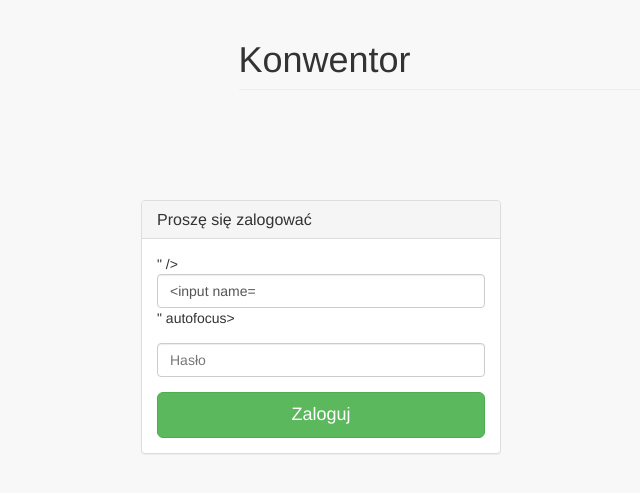
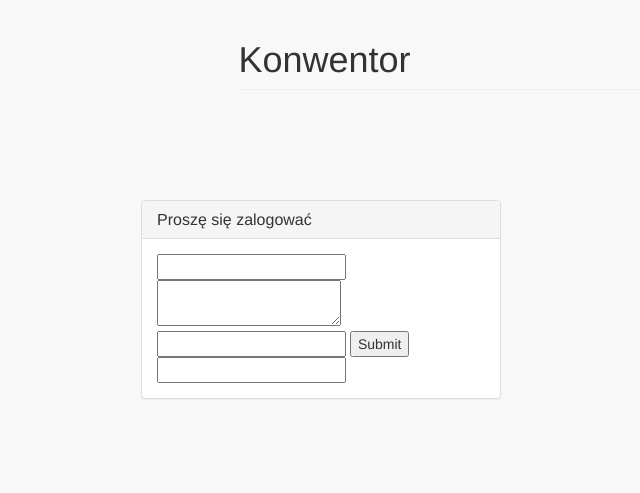
Before and after one commit to socek/konwentor, a Python web app: template src/konwentor/application/templates/auth/login.jinja2 in a window 1280 px wide. Shown: the top 493 px of the page, without its empty margins (319-959 px from the left). Run offline with Jinja, Linux system fonts and the light colour scheme; the template is opened without the code that fills it, so the values that code supplies are empty, except form fields; form fields are guessed from the names that the template uses.

Commit message:
New way of Forms.

```diff
--- a/src/konwentor/application/templates/auth/login.jinja2
+++ b/src/konwentor/application/templates/auth/login.jinja2
@@ -1,5 +1,4 @@
 {% extends "head.jinja2" %}
-{% import 'formskit.jinja2' as FK with context -%}
 
 {% block body %}
     <div class="container">
@@ -15,15 +14,15 @@
                     <div class="panel-heading">
                         <h3 class="panel-title">Proszę się zalogować</h3>
                     </div>
-                    {{FK.FormError(form)}}
+                    {{form.error()|safe}}
                     <div class="panel-body">
-                        {{FK.StartForm(form)}}
+                        {{form.begin()|safe}}
                             <fieldset>
-                                {{FK.LoginText(form, 'email', 'E-mail', 'email', True)}}
-                                {{FK.LoginPassword(form, 'password', 'Hasło',)}}
-                                {{FK.LoginButton(form, 'Zaloguj')}}
+                                {{form.text('email')|safe}}
+                                {{form.password('password')|safe}}
+                                {{form.submit('Zaloguj')|safe}}
                             </fieldset>
-                        {{FK.StopForm()}}
+                        {{form.end()|safe}}
                     </div>
                 </div>
             </div>
--- /dev/null
+++ b/src/konwentor/application/templates/forms/begin.jinja2
@@ -0,0 +1,6 @@
+<form method="post" enctype="multipart/form-data" role="form" {% if action != None -%}
+        action="{{action}}"
+    {%- endif -%}
+    {%- if id %} id="{{id}}"{% endif -%}
+    >
+    <input type="hidden" name="form_name" value="{{name}}" />
--- /dev/null
+++ b/src/konwentor/application/templates/forms/end.jinja2
@@ -0,0 +1 @@
+</form>
--- /dev/null
+++ b/src/konwentor/application/templates/forms/error.jinja2
@@ -0,0 +1,5 @@
+{% if error %}
+    <div class="label label-danger">
+        {{message}}
+    </div>
+{% endif %}
--- /dev/null
+++ b/src/konwentor/application/templates/forms/submit.jinja2
@@ -0,0 +1 @@
+<button type="submit" class="btn btn-lg btn-success">{{label}}</button>
--- a/src/konwentor/application/templates/formskit.jinja2
+++ /dev/null
@@ -1,162 +0,0 @@
-{%- macro StartForm(form, class='', async=False, id=None, enctype=None) -%}
-    <form method="post" enctype="multipart/form-data" class="{{class}}" role="form" {% if form.action != None -%}
-            action="{{form.action}}"
-        {%- endif -%}
-        {%- if id %} id="{{id}}"{% endif -%}
-        {%- if async %} data-async{% endif -%}
-        {%- if enctype %} enctype="{{enctype}}"{% endif -%}
-        >
-        <input type="hidden" name="form_name" value="{{form.name}}" />
-{%- endmacro -%}
-
-{%- macro StopForm() -%}
-    </form>
-{%- endmacro -%}
-
-{%- macro FormError(form) -%}
-    {% if form.error %}
-        <div class="label label-danger">
-            {{form.message}}
-        </div>
-    {% endif %}
-{%- endmacro -%}
-
-{%- macro Text(form, name, disabled=False, class='') -%}
-    <div class="form-group">
-        <label>{{form.get_label(name)}}:</label>
-        {%- if form.get_error(name) %} <div class="label label-danger">{{form.get_message(name)}}</div>{%- endif -%}
-        <input
-            class="form-control"
-            value="{{form.get_value(name)|default('', True)}}"
-            name="{{name}}"
-            id="{{form.name}}_{{name}}"
-            {%- if disabled %} disabled=disabled {% endif -%}
-            >
-    </div>
-{%- endmacro -%}
-
-{%- macro LoginText(form, name, placeholder, type, autofocus=False) -%}
-    <div class="form-group">
-        {%- if form.get_error(name) %} <div class="label label-danger">{{form.get_message(name)}}</div>{%- endif -%}
-        <input
-            class="form-control"
-            placeholder="{{placeholder}}"
-            name="{{name}}"
-            type="{{type}}"
-            value="{{form.get_value(name)|default('', True)}}"
-            {%- if autofocus %} autofocus{% endif -%}
-            >
-    </div>
-{%- endmacro -%}
-
-{%- macro LoginPassword(form, name, placeholder) -%}
-    <div class="form-group">
-        {%- if form.get_error(name) %} <div class="label label-danger">{{form.get_message(name)}}</div>{%- endif -%}
-        <input
-            class="form-control"
-            placeholder="{{placeholder}}"
-            name="{{name}}"
-            type="password">
-    </div>
-{%- endmacro -%}
-
-{%- macro BigText(form, name, disabled=False) -%}
-    <div class="control-group{%- if form[name].error %} error{%- endif -%}">
-        <label class="control-label" for="{{form.name}}_{{name}}">{{form[name].label}}</label>
-        <div class="controls">
-            <textarea
-                id="{{form.name}}_{{name}}"
-                rows="3"
-                name="{{name}}"
-                {%- if disabled %} disabled=disabled {% endif -%}
-            >{{form[name].value|default('', True)}}</textarea>
-            {%- if form[name].error %}
-                <span class="help-inline">{{form[name].message}}</span>
-            {%- endif -%}
-        </div>
-    </div>
-{%- endmacro -%}
-
-{%- macro Password(form, name) -%}
-    <div class="control-group{%- if form[name].error %} error{%- endif -%}">
-        <label class="control-label" for="{{form.name}}_{{name}}">{{form[name].label}}</label>
-        <div class="controls">
-            <input
-                type="password"
-                name="{{name}}"
-                id="{{form.name}}_{{name}}"
-                {%- if disabled %} disabled=disabled {% endif -%}
-                />
-            {%- if form[name].error %}
-                <span class="help-inline">{{form[name].message}}</span>
-            {%- endif -%}
-        </div>
-    </div>
-{%- endmacro -%}
-
-{%- macro Hidden(form, name, id=None) -%}
-    <input type="hidden" name="{{name}}" value="{{form.get_value(name)|default('', True)}}" {%- if id %} id="{{id}}"{% endif -%}>
-{%- endmacro -%}
-
-{%- macro Select(name, description, vars, field=False) -%}
-<div class="line"><div class="description">{{description}}:</div>
-    <select name="{{name}}" id="{{name}}">
-        {% for var in vars -%}
-            <option value="{{var['_id']}}" {%-
-                if form.get_value(name) == var %}selected{%
-            endif -%}>
-            {% if not field %}
-                {{var}}
-            {% else %}
-                {{var[field]}}
-            {% endif %}
-            </option>
-        {%- endfor %}
-    </select>
-</div>
-{%- endmacro -%}
-
-{%- macro Textarea(name, description) -%}
-    <div class="lineBlock{%- if form.data['errors'].has_key(name)%} error{%- endif -%}">
-        {%- if form.data['errors'].has_key(name) -%}{{form.data['errors'][name]}}{%- endif -%}
-        <div class="line"><div class="description">{{description}}:</div> <textarea name="{{name}}">{{form.data['values'][name]}}</textarea></div>
-    </div>
-{%- endmacro -%}
-
-{%- macro Checkbox(name, description) -%}
-    <div class="lineBlock{%- if form.data['errors'].has_key(name)%} error{%- endif -%}">
-        {%- if form.data['errors'].has_key(name) -%}{{form.data['errors'][name]}}{%- endif -%}
-        <div class="line"><div class="description"><input type="checkbox" name="{{name}}" value="___iamcheckbox___"
-            {%- if form.data['values'][name] == True %} checked="checked"{% endif %} /> {{description}}</div></div>
-    </div>
-{%- endmacro -%}
-
-{%- macro CheckboxList(mainname, elements) -%}
-    <input type="hidden" name="[{{mainname}}" value="" />
-    <ul>
-        {% for name, value in elements.items() %}
-            <li>
-                <input type="checkbox" name="[{{mainname}}" value="{{name}}"
-             {%- if name in form.data['values'][mainname] %} checked="checked"{% endif %} />{{value}}
-            </li>
-        {% endfor %}
-    </ul>
-{%- endmacro -%}
-
-{%- macro SubmitButton(form, label) -%}
-    <button type="submit" class="btn btn-lg btn-success">{{label}}</button>
-{%- endmacro -%}
-
-{%- macro LoginButton(form, label) -%}
-    <button type="submit" class="btn btn-lg btn-success btn-block">{{label}}</button>
-{%- endmacro -%}
-
-{%- macro File(form, name) -%}
-    <div class="lineBlock{%- if form.get_error(name) %} error{%- endif -%}">
-        {%- if form.get_error(name) -%}<div class="label label-danger">{{form.get_message(name)}}</div>{%- endif -%}
-        <div class="line">
-            <label for="{{name}}">{{form.get_label(name)}}:</label>
-            <input type="file" name="{{name}}" />
-        </div>
-    </div>
-{%- endmacro -%}
--- a/src/konwentor/auth/controller.py
+++ b/src/konwentor/auth/controller.py
@@ -1,5 +1,6 @@
 from .base_controller import AuthController
 from .forms import LoginForm
+from .helpers import LoginFormHelper
 
 
 class LoginController(AuthController):
@@ -11,8 +12,9 @@ class LoginController(AuthController):
             self.redirect('convent:list')
             return
 
-        self.data['form'] = LoginForm(self.request)
-        if self.data['form']() is True:
+        form = LoginForm(self.request)
+        self.add_helper('form', LoginFormHelper, form)
+        if form() is True:
             self.redirect('convent:list')
 
 
--- a/src/konwentor/auth/forms.py
+++ b/src/konwentor/auth/forms.py
@@ -27,8 +27,8 @@ class LoginForm(PostForm):
 
     def createForm(self):
         self.addField(
-            Field('email', validators=[NotEmpty()]))
-        self.addField(Field('password', validators=[NotEmpty()]))
+            Field('email', label='E-mail', validators=[NotEmpty()]))
+        self.addField(Field('password', label='Hasło', validators=[NotEmpty()]))
         # self.addField(Field('redirect'))
         self.addFormValidator(EmailMustExists())
 
```
Also changed, not shown: src/konwentor/application/helpers.py (added, +57 -0 lines), src/konwentor/application/templates/auth/forms/password.jinja2 (added, +12 -0 lines), src/konwentor/application/templates/auth/forms/text.jinja2 (added, +13 -0 lines), src/konwentor/application/templates/convent/add.jinja2 (+4 -5 lines), src/konwentor/application/templates/forms/password.jinja2 (added, +12 -0 lines), src/konwentor/application/templates/forms/text.jinja2 (added, +11 -0 lines), src/konwentor/auth/helpers.py (added, +14 -0 lines), src/konwentor/convent/controller.py (+5 -2 lines).
